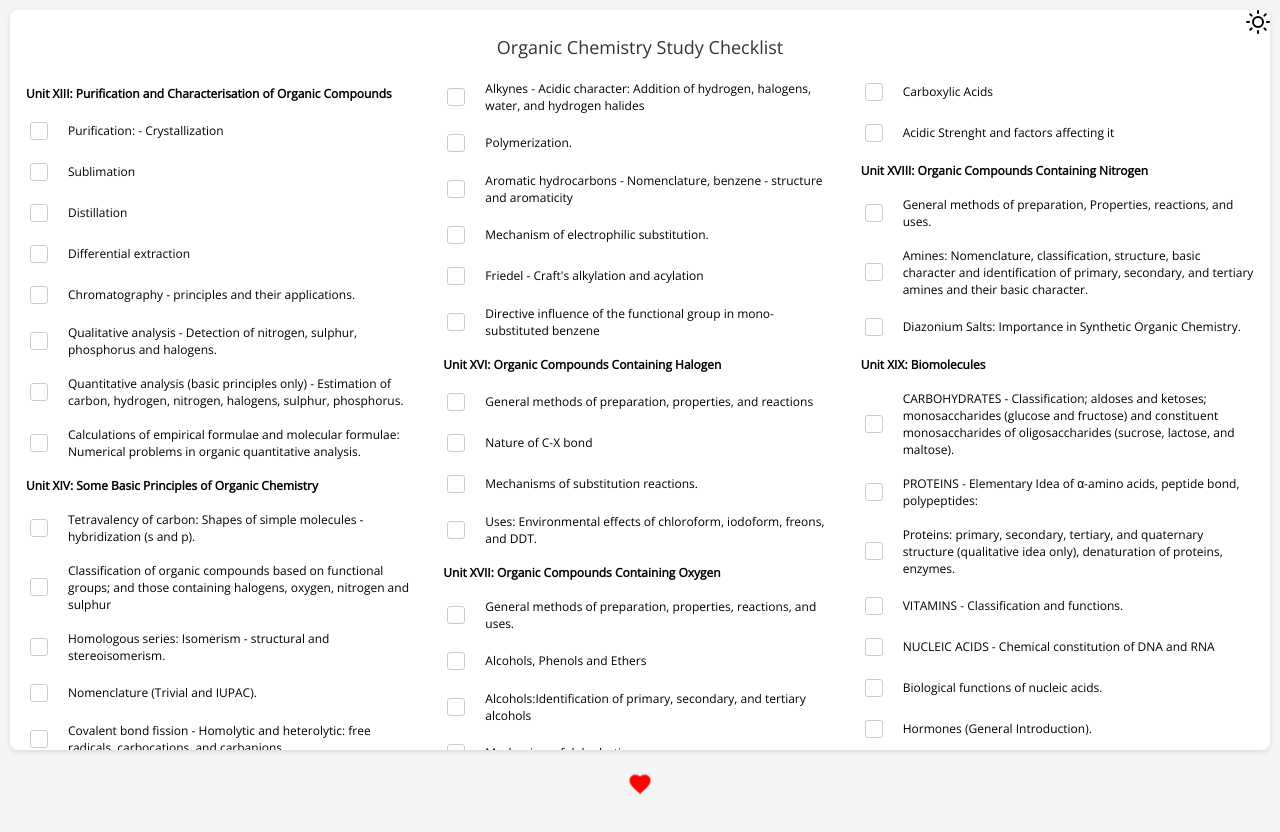
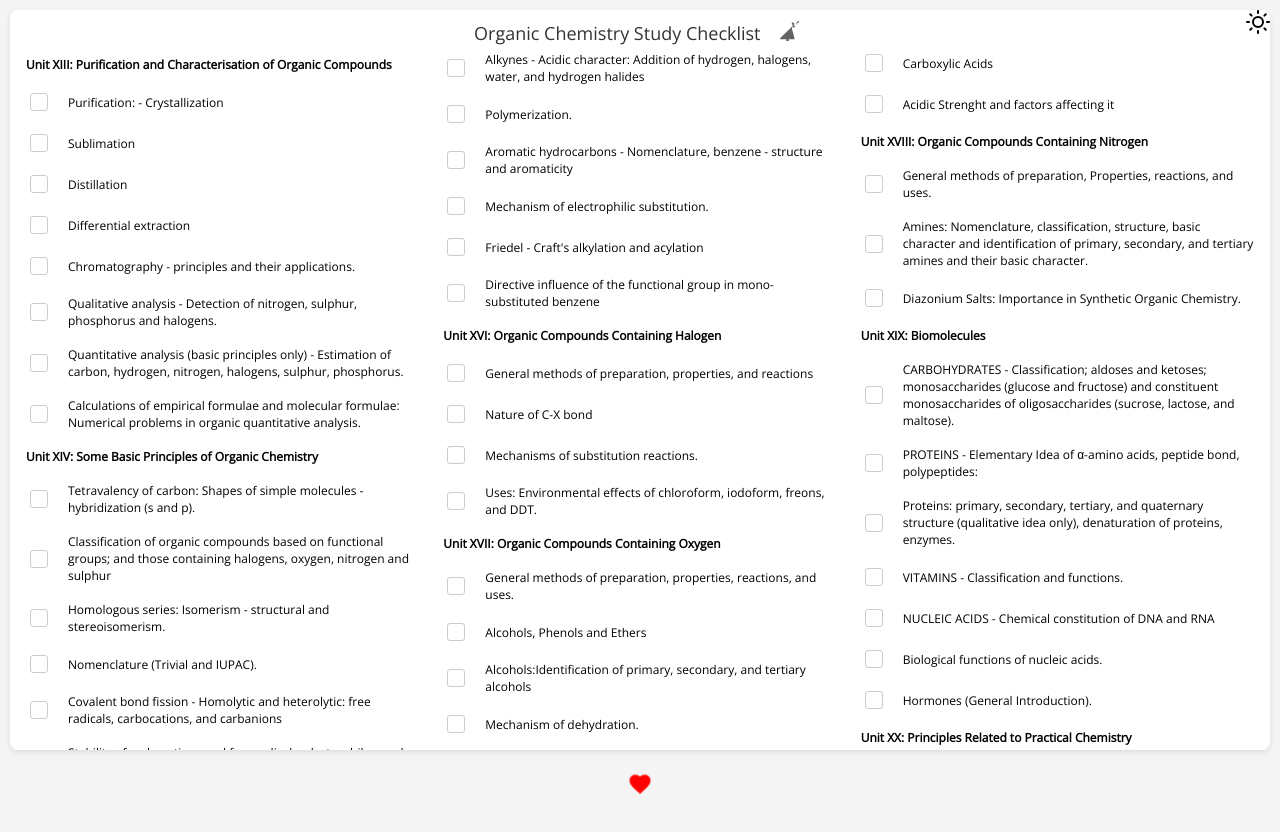
Before and after one commit to Dirush10/dirush10.github.io, a plain HTML site: page checklist2.html in a window 1280 px wide. Drawn offline with nearby package versions, Linux system fonts and the light colour scheme.

Commit message:
update checklist2.html
added clear all button

```diff
--- a/checklist2.html
+++ b/checklist2.html
@@ -127,6 +127,33 @@
   footer svg {
     animation: beat 1s infinite;
   }
+
+.header-container {
+    display: flex;
+    justify-content: center;
+    align-items: center;
+    padding: 0 1em; /* Spacing on the sides */
+}
+
+h2 {
+    margin: 0; /* Reset margin */
+}
+
+#resetButton {
+    cursor: pointer;
+    background: transparent;
+    border: none;
+    margin-left: 1em; /* Spacing between the title and button */
+}
+#broomIcon {
+  fill: #646464; /* Default color for the broom icon */
+  transition: fill 0.4s ease;
+}
+
+.dark-mode #broomIcon {
+  fill: white; /* White color for the broom icon in dark mode */
+}
+
 </style>
 </head>
 <body>
@@ -147,11 +174,19 @@
 </div>
 
 <div class="container" id="confetti-container">
+    <div class="header-container">
+        <h2>Organic Chemistry Study Checklist</h2>
+        <button id="resetButton" title="Reset Checklist">
+            <!-- Broomstick SVG icon -->
+            <svg id="broomIcon" xmlns="http://www.w3.org/2000/svg" viewBox="0 0 512 512" width="20" height="20">
+                <path d="M462.2 0c-5.9 0-11.5 3.3-14.1 8.8L2.2 442.8c-4.6 9.8.9 21.6 11.8 21.6H160v48c0 8.8 7.2 16 16 16h32c8.8 0 16-7.2 16-16v-48h136c10 0 16.4-11.8 11.8-21.6L304 190.3l35.9-76.5-32.2-32.2c-9.5-9.5-9.5-25 0-34.5s25-9.5 34.5 0l32.2 32.2L462 9.8c2.6-5.5 8.3-8.8 14.2-8.8 10.5 0 19 8.5 19 19s-8.5 19-19 19c-5.9 0-11.5-3.3-14.1-8.8L355.1 172.7l-32.2-32.2c-9.5-9.5-9.5-25 0-34.5s25-9.5 34.5 0l32.2 32.2 112.6-239.9C473.7 3.3 468.1 0 462.2 0z"/>
+              </svg>
+        </button>
+    </div>
     <canvas id="confetti-canvas"></canvas>
-  <h2> Organic Chemistry Study Checklist</h2>
-  <ul class="checklist" id="checklist">
-    <!-- JavaScript will insert list items here -->
-  </ul>
+    <ul class="checklist" id="checklist">
+        <!-- Checklist items will be here -->
+    </ul>
 </div>
 <script>
 
@@ -342,6 +377,16 @@ document.querySelectorAll('.checklist input[type="checkbox"]').forEach(function(
 // Load the checklist when the page loads
 window.addEventListener('DOMContentLoaded', loadChecklist);
 </script>
+<script>
+document.getElementById('resetButton').addEventListener('click', function() {
+    const checkboxes = document.querySelectorAll('.checklist input[type="checkbox"]');
+    checkboxes.forEach(checkbox => {
+        checkbox.checked = false;
+        localStorage.setItem(checkbox.id, false); // Update localStorage if you're using it
+    });
+});
+
+</script>
 <script src ="confetti.js"></script>
 <footer style="text-align: center; padding: 20px;">
     <svg width="28px" height="28px" viewBox="0 0 24 24" xmlns="http://www.w3.org/2000/svg" fill="#FF0000">
```
